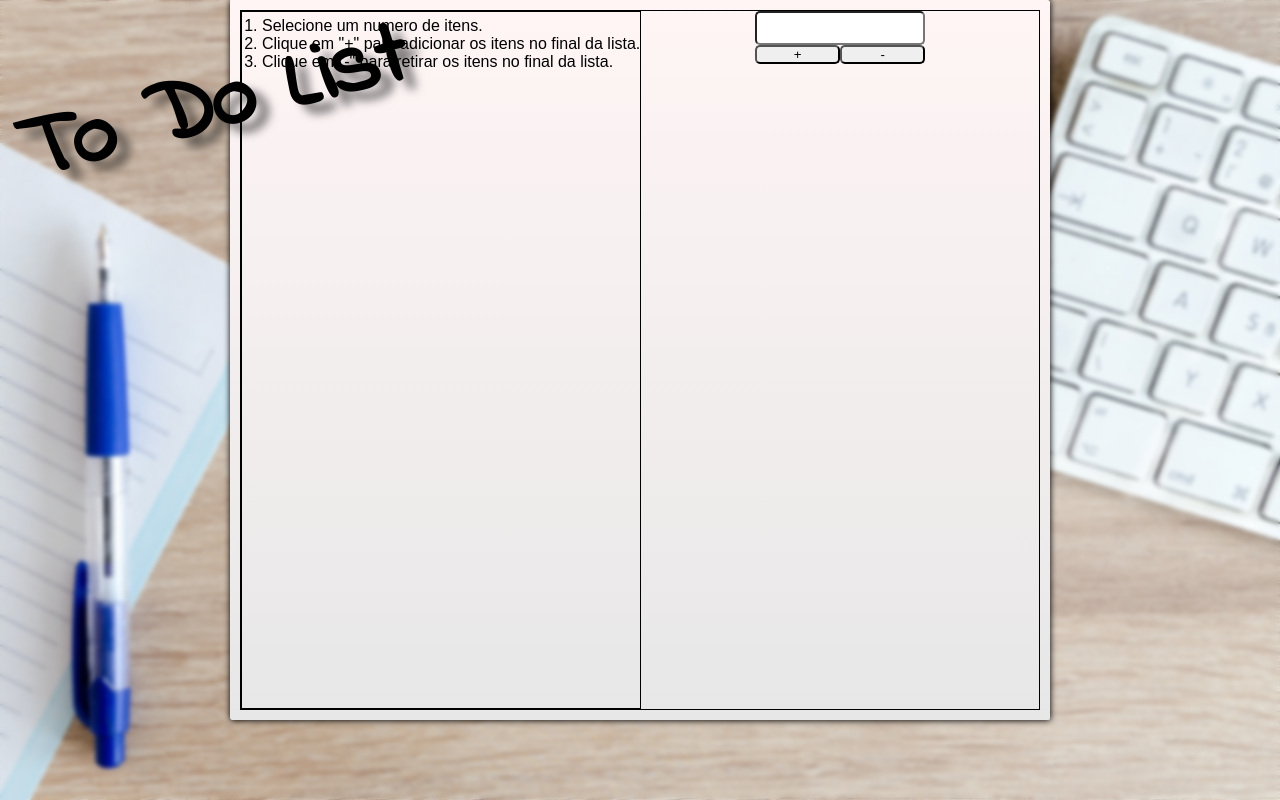
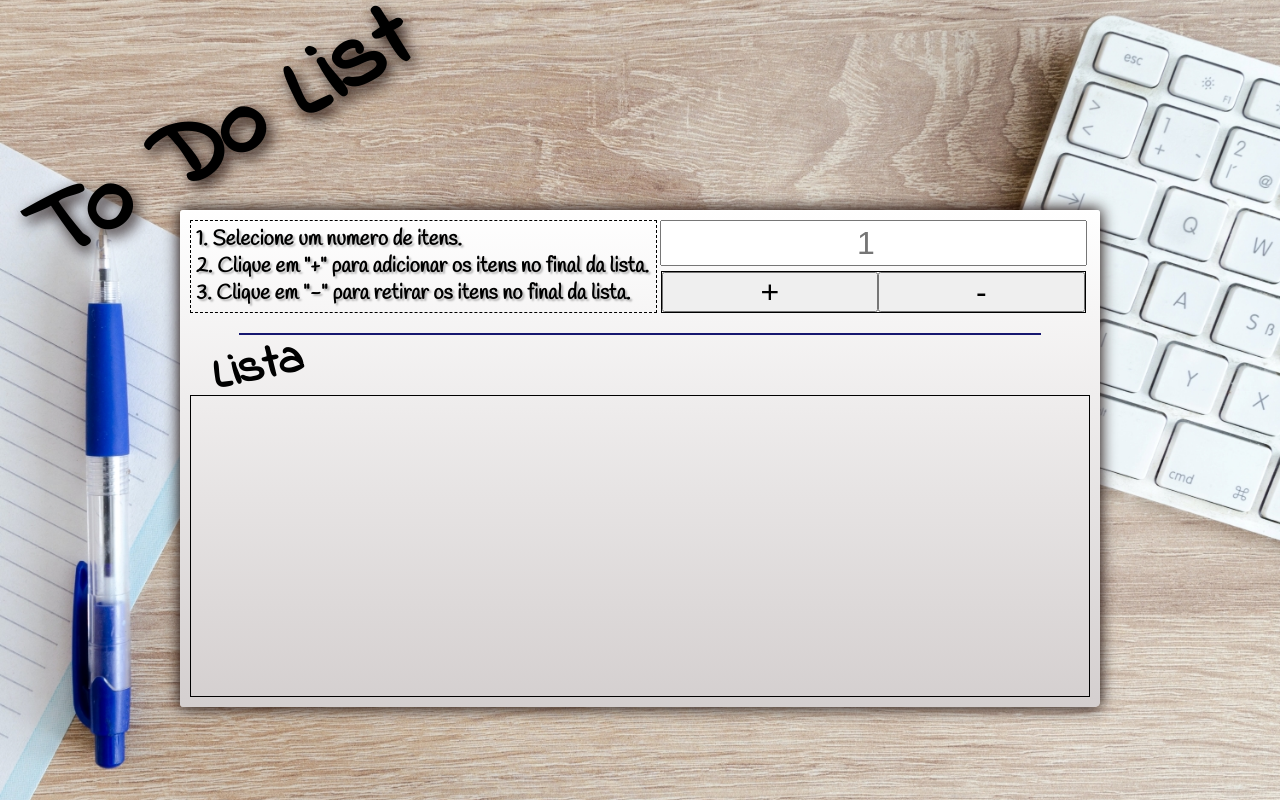
Before and after one commit to Vkpn/to_do_list, a plain HTML site: page index.html in a window 1280 px wide. Drawn offline with Linux system fonts and the light colour scheme.

Commit message:
Att do Css

```diff
--- a/index.html
+++ b/index.html
@@ -9,12 +9,10 @@
     <link rel="stylesheet" href="style.css">
 </head>
 <body>
-    <header>
-        <h1>To Do List</h1>
-    </header>
+    <h1>To Do List</h1>
     <main class="principal">
         <div class="supra">
-            <div class="instruçao">
+            <div class="inst">
                 <ol>
                     <li> Selecione um numero de itens. </li>
                     <li>Clique em "+" para adicionar os itens no final da lista.</li>
@@ -22,17 +20,18 @@
                 </ol>
             </div>
             <div class="formulario">
-                <input type="number" name="quant" id="quant" min="1">
+                <input type="number" name="quant" id="quant" min="1" max="10" placeholder="1">
                 <div class="bot">
                     <input class="botoes" type="button" value="+">
                     <input class="botoes" type="button" value="-">
                 </div>
             </div>
         </div>
+        <hr>
+        <h2>Lista</h2>
         <div class="resultado">
         </div>
     </main>
-
     <script src="to_do_list.js"></script>
 </body>
 </html>
--- a/style.css
+++ b/style.css
@@ -9,8 +9,8 @@
     --lista: 'Handlee', cursive;
 
     --claro: #deebdd;
-    --verdeclaro: #6AB547;
-    --verdeescuro: #628B48;
+    --azulclaro: #9bb2b9;
+    --azulescuro: #171870;
     --marrom: #472209;
     --escuro: #130400;
 }
@@ -21,101 +21,142 @@
     font-family: sans-serif;
 }
 
-body{
+body{ /*----------------------------------------------------------- background */
     background-color: var(--claro);
-    background-image: url(mesa.jpg);
+    background-image: url(imagens/mesa.jpg);
     background-repeat: no-repeat;
+    background-size: cover;
     background-attachment: fixed;
-    background-size: cover;
     background-position: left center;
-
-    backdrop-filter: blur(2px);
-
     display: flex;
     flex-direction: column;
-
-    height: 100vh;
 }
 
-header{
-    z-index: 1;
-    height: 0px;
-    width: 0px;
-    position: absolute;
+h1{ /*----------------------------------------------------------- titulo */
+    font-family: var(--titulo);
+    font-size: 6rem;
+    text-shadow: 1px 7px 15px var(--escuro);
+    transform: rotate(-30deg);
+    width: 500px;
+    margin: 50px 5px 20px;
 }
 
-h1{
-    font-family: var(--titulo);
-    font-size: 90px;
-
-    transform: rotate(-15deg);
-
-    margin-top: 30px;
-
-    height: 30px;
-    width: 500px;
-
-    text-shadow: 10px 12px 10px #00000080;
-
-    position: fixed;
-    clear: left;
+@media (max-width: 1200px) { /*----------------------------------------------------------- media para o titulo */
+    h1{
+        font-size: 4rem;
+        transform: rotate(-10deg);
+        width: 300px;
+        align-self: center;
+        margin: 10px 0px;
+    }
 }
 
-.principal{
-    background-image: linear-gradient(to bottom, #fff5f5, #e7e7e7);
-    box-shadow: black 0.2px 0.2px 6px 0.2px;
-    border-radius: 3px;
-    border-top-left-radius: 1px;
-    border-bottom-right-radius: 2px;
-
-    width: 800px;
-    height: 700px;
+.principal{ /*----------------------------------------------------------- parte clara do site */
+    background-image: linear-gradient(to bottom, white,rgb(212, 207, 207));
+    width: 900px;
+    max-width: 96vw;
+    align-self: center;
+    border-radius: 3px 3px 5px 3px;
+    box-shadow: 0px 0px 15px 1px var(--escuro);
     padding: 10px;
-
-    align-self: center;
-
-
-    display: flex;
 }
 
-.supra{
-    flex-grow: 1;
-
+.supra{ /* ----------------------------------------------------------- parte superior da principal */
     display: flex;
-
     justify-content: space-between;
-
-    border: 1px solid black;
 }
 
-.instruçao{
-    padding: 5px 0px 0px 20px;
-    border: 1px solid black;
+.inst{ /* ----------------------------------------------------------- instruçoes */
+    padding: 5px;
+    min-width: 455px;
+    border: 1px dashed black;
+    list-style-position: inside;
 }
 
-.formulario{
+.inst>ol>li{ /* ----------------------------------------------------------- itens das instruçoes */
+    font-family: var(--lista);
+    font-weight: bold;
+    font-size: 1.3rem;
+    text-shadow: 2px 2px 2px rgba(0, 0, 0, 0.274);
+}
+
+@media (max-width: 700px) { /* ----------------------------------------------------------- media itens das instruçoes */
+
+    .inst{
+        min-width: 355px;
+        display: flex;
+        align-items: center;
+    }
+    .inst>ol>li{
+        font-size: 1rem;
+        margin: 4px 0px;
+    }
+}
+
+.formulario{ /* ----------------------------------------------------------- div itens formulário */
+    flex-grow: 1;
     display: flex;
     flex-direction: column;
-    flex-grow: 1;
+    align-items: center;
+    padding: 0px 5px;
 }
 
-#quant{
-    height: 30px;
-    align-self: center;
+#quant{ /* ----------------------------------------------------------- input numero */
+    height: 42px;
+    margin-bottom: 5px;
     text-align: center;
-    border-radius: 5px;
-    width: 166px;
+    font-size: 2rem;
+    width: 100%;
+}
+
+.bot{ /* ----------------------------------------------------------- div dos botoes */
+    display: flex;
+    width: 100%;
+    justify-content: space-between;
+    border: 1px solid black;
 
 }
 
-.bot{
-    display: flex;
+.botoes{ /* ----------------------------------------------------------- botoes */
     flex-grow: 1;
-    align-self: center;
-    align-items: flex-start;
+    height: 40px;
+    font-size: 2rem;
 }
 
-.botoes{
-    width: 85px;
-    border-radius: 5px;
+hr{ /* ----------------------------------------------------------- linha */
+    margin: 20px auto 5px;
+    border: .5px solid var(--azulescuro);
+    max-width: 800px;
 }
+
+h2{ /* ----------------------------------------------------------- h2 lista */
+    font-family: var(--titulo);
+    font-size: 3rem;
+    transform: rotate(-12deg);
+    width: 20px;
+    height: 35px;
+    margin: 0px 20px 20px;
+}
+
+@media (max-width: 1200px) { /* ----------------------------------------------------------- media h2 lista */
+    h2{
+        margin: 10px 0px;
+        font-size: 2rem;
+    }
+}
+
+.resultado{
+    border: 1px solid black;
+    height: 300px;
+}
+
+
+
+/* Ajustando a div resultado*/
+
+
+
+
+/* ----------------------------------------------------------- Background */
+
+/* border: 1px solid black; */
```
Also changed, not shown: imagens/livro.png (renamed from livro.png), imagens/mesa.jpg (renamed from mesa.jpg).
